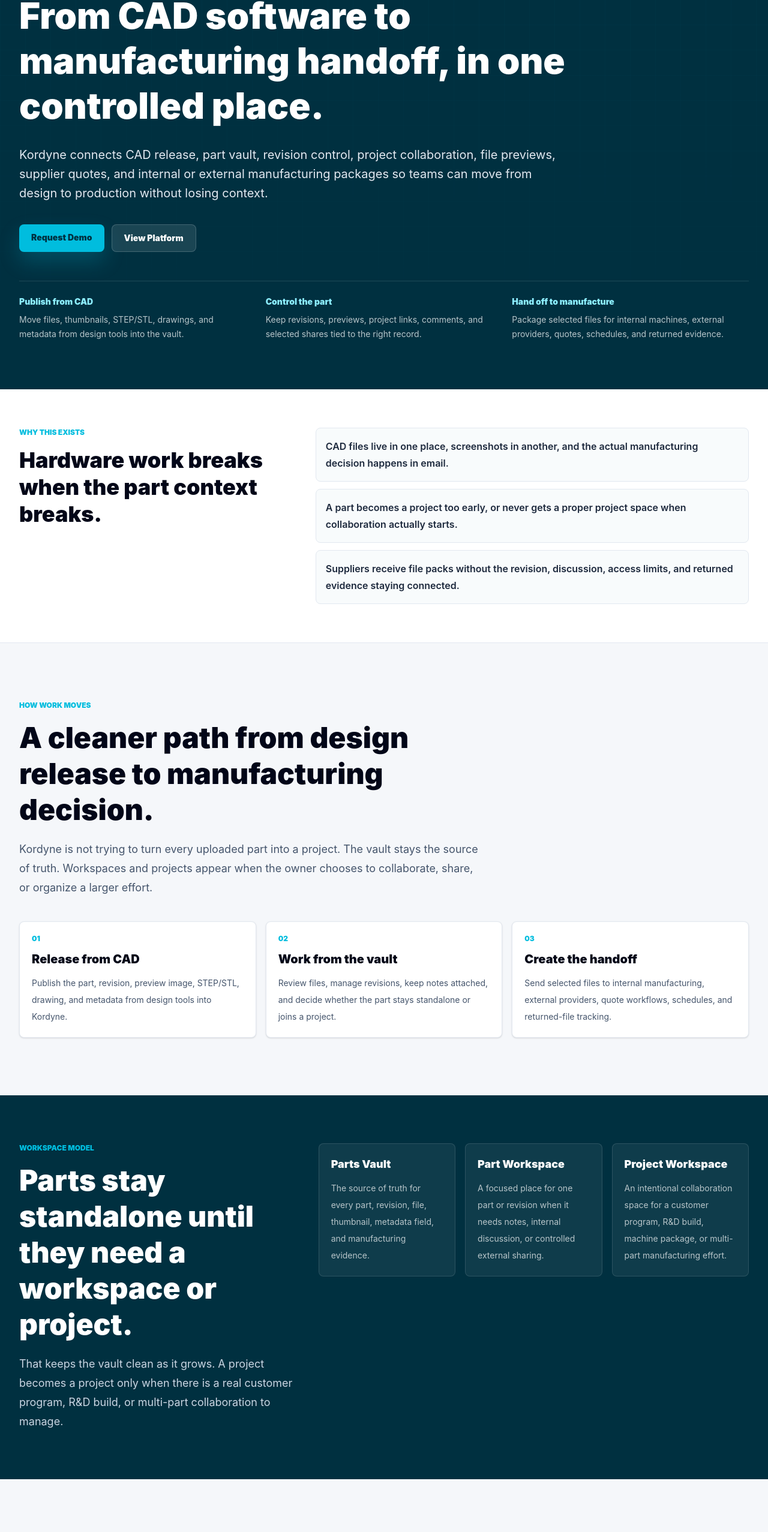
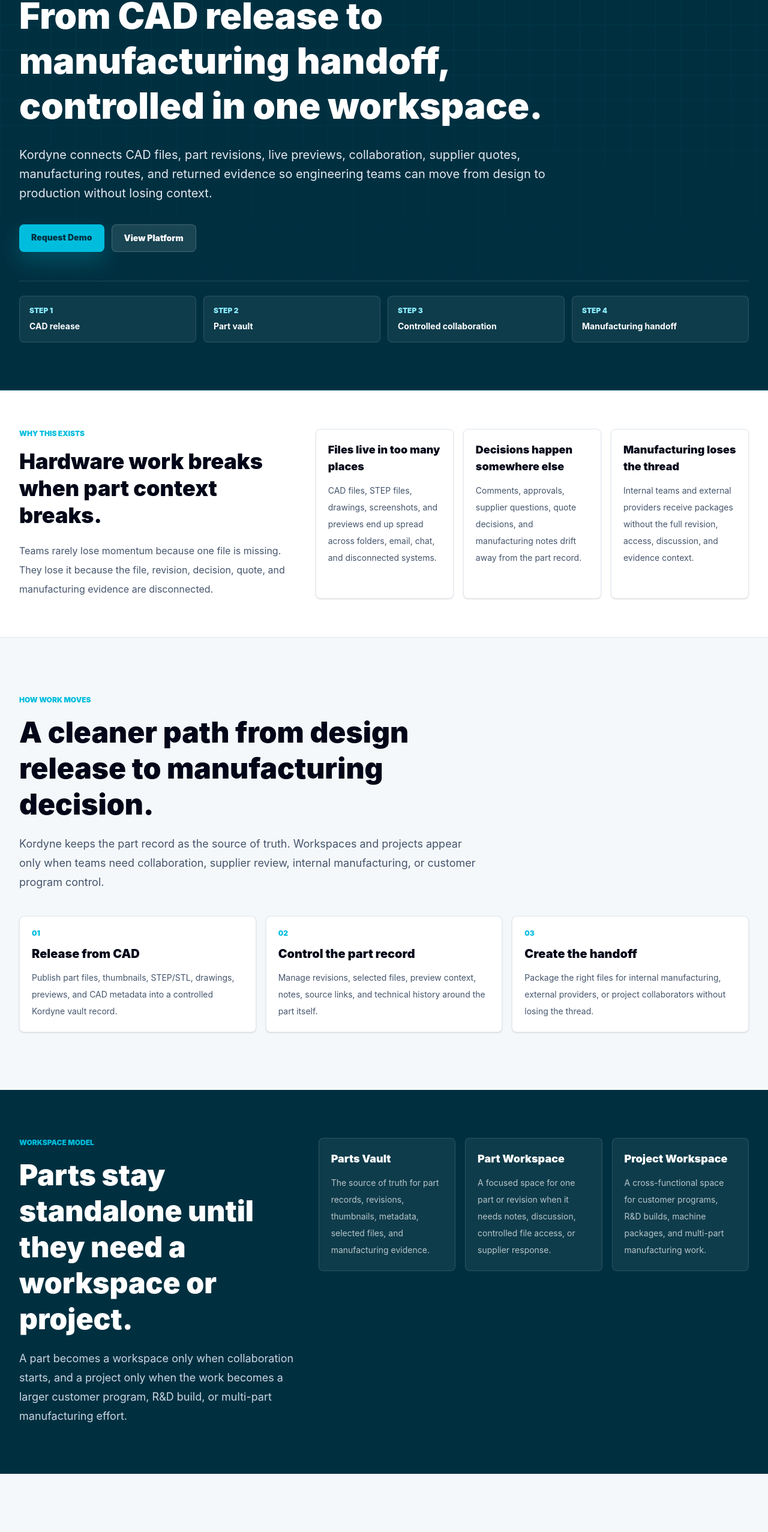
Before and after one commit to SpeedZone169/kordyne, a Next.js app: page / in a window 1280 px wide. Shown: the part 212-2766 px from the top of the page at 60% size. Built offline with nearby package versions, Linux system fonts and the light colour scheme; no server answers.

Commit message:
Refresh homepage landing page

```diff
--- a/app/page.tsx
+++ b/app/page.tsx
@@ -1,11 +1,18 @@
+import type { Metadata } from "next";
 import Link from "next/link";
 import Navbar from "../components/Navbar";
 import Footer from "../components/Footer";
 import { WorkflowShowcase } from "@/components/MarketingShowcase";
 
+export const metadata: Metadata = {
+  title: "Kordyne | CAD-to-Manufacturing Workspace for Engineering Teams",
+  description:
+    "Kordyne helps engineering teams control CAD releases, part revisions, selected file sharing, supplier collaboration, internal manufacturing handoff, and returned manufacturing evidence.",
+};
+
 function Eyebrow({ children }: { children: React.ReactNode }) {
   return (
-    <p className="text-xs font-black uppercase text-[#00bdde]">
+    <p className="text-xs font-black uppercase tracking-normal text-[#00bdde]">
       {children}
     </p>
   );
@@ -15,18 +22,22 @@
   eyebrow,
   title,
   body,
+  align = "left",
 }: {
   eyebrow: string;
   title: string;
   body: string;
+  align?: "left" | "center";
 }) {
   return (
-    <div className="max-w-3xl">
+    <div className={align === "center" ? "mx-auto max-w-3xl text-center" : "max-w-3xl"}>
       <Eyebrow>{eyebrow}</Eyebrow>
-      <h2 className="mt-4 text-4xl font-black leading-tight text-slate-950 sm:text-5xl">
+      <h2 className="mt-4 text-3xl font-black leading-tight text-slate-950 sm:text-4xl lg:text-5xl">
         {title}
       </h2>
-      <p className="mt-5 text-lg leading-8 text-slate-600">{body}</p>
+      <p className="mt-5 text-base leading-8 text-slate-600 sm:text-lg">
+        {body}
+      </p>
     </div>
   );
 }
@@ -46,64 +57,99 @@
   );
 }
 
-const heroProofPoints = [
-  [
-    "Publish from CAD",
-    "Move files, thumbnails, STEP/STL, drawings, and metadata from design tools into the vault.",
-  ],
-  [
-    "Control the part",
-    "Keep revisions, previews, project links, comments, and selected shares tied to the right record.",
-  ],
-  [
-    "Hand off to manufacture",
-    "Package selected files for internal machines, external providers, quotes, schedules, and returned evidence.",
-  ],
+function DarkCard({
+  title,
+  body,
+}: {
+  title: string;
+  body: string;
+}) {
+  return (
+    <article className="rounded-[8px] border border-white/12 bg-white/[0.06] p-5">
+      <h3 className="text-lg font-black text-white">{title}</h3>
+      <p className="mt-3 text-sm leading-7 text-white/70">{body}</p>
+    </article>
+  );
+}
+
+const heroSignals = [
+  "CAD release",
+  "Part vault",
+  "Controlled collaboration",
+  "Manufacturing handoff",
 ];
 
-const painPoints = [
-  "CAD files live in one place, screenshots in another, and the actual manufacturing decision happens in email.",
-  "A part becomes a project too early, or never gets a proper project space when collaboration actually starts.",
-  "Suppliers receive file packs without the revision, discussion, access limits, and returned evidence staying connected.",
+const problemCards = [
+  {
+    title: "Files live in too many places",
+    body: "CAD files, STEP files, drawings, screenshots, and previews end up spread across folders, email, chat, and disconnected systems.",
+  },
+  {
+    title: "Decisions happen somewhere else",
+    body: "Comments, approvals, supplier questions, quote decisions, and manufacturing notes drift away from the part record.",
+  },
+  {
+    title: "Manufacturing loses the thread",
+    body: "Internal teams and external providers receive packages without the full revision, access, discussion, and evidence context.",
+  },
 ];
 
 const workflowSteps = [
   {
     number: "01",
     title: "Release from CAD",
-    body: "Publish the part, revision, preview image, STEP/STL, drawing, and metadata from design tools into Kordyne.",
+    body: "Publish part files, thumbnails, STEP/STL, drawings, previews, and CAD metadata into a controlled Kordyne vault record.",
   },
   {
     number: "02",
-    title: "Work from the vault",
-    body: "Review files, manage revisions, keep notes attached, and decide whether the part stays standalone or joins a project.",
+    title: "Control the part record",
+    body: "Manage revisions, selected files, preview context, notes, source links, and technical history around the part itself.",
   },
   {
     number: "03",
     title: "Create the handoff",
-    body: "Send selected files to internal manufacturing, external providers, quote workflows, schedules, and returned-file tracking.",
+    body: "Package the right files for internal manufacturing, external providers, or project collaborators without losing the thread.",
   },
 ];
 
 const workspaceTypes = [
   {
     title: "Parts Vault",
-    body: "The source of truth for every part, revision, file, thumbnail, metadata field, and manufacturing evidence.",
+    body: "The source of truth for part records, revisions, thumbnails, metadata, selected files, and manufacturing evidence.",
   },
   {
     title: "Part Workspace",
-    body: "A focused place for one part or revision when it needs notes, internal discussion, or controlled external sharing.",
+    body: "A focused space for one part or revision when it needs notes, discussion, controlled file access, or supplier response.",
   },
   {
     title: "Project Workspace",
-    body: "An intentional collaboration space for a customer program, R&D build, machine package, or multi-part manufacturing effort.",
+    body: "A cross-functional space for customer programs, R&D builds, machine packages, and multi-part manufacturing work.",
   },
 ];
 
-const handoffRoutes = [
+const connectorFeatures = [
+  {
+    title: "Publish from CAD",
+    body: "Send files, previews, thumbnails, properties, and revision context from CAD into a controlled part record.",
+  },
+  {
+    title: "Pull from the vault",
+    body: "Find existing part records and bring controlled files back into the design environment when work resumes.",
+  },
+  {
+    title: "Compare revisions",
+    body: "Check whether the CAD model and vault record are aligned before downstream manufacturing work begins.",
+  },
+  {
+    title: "Keep the source linked",
+    body: "Maintain the relationship between CAD documents, part records, revisions, and manufacturing activity.",
+  },
+];
+
+const manufacturingRoutes = [
   {
     title: "Internal manufacturing",
-    body: "Route work to internal machines, schedules, capabilities, and factory resources without losing the source part context.",
+    body: "Route work to internal machines, schedules, capabilities, and factory resources while retaining source part context.",
   },
   {
     title: "External providers",
@@ -111,32 +157,76 @@
   },
   {
     title: "Project collaboration",
-    body: "Bring customers, vendors, consultants, and internal teams into the right project or part workspace instead of the full vault.",
+    body: "Move parts into a project workspace when R&D, customers, consultants, or internal teams need to work together.",
   },
+];
+
+const collaborationControls = [
+  {
+    title: "Selected file access",
+    body: "Share only the files, previews, drawings, and metadata required for the task.",
+  },
+  {
+    title: "Threaded context",
+    body: "Keep notes, clarifications, quotes, returned files, and manufacturing decisions connected to the part.",
+  },
+  {
+    title: "Provider response",
+    body: "Give providers a focused workspace to review packages, ask questions, quote, and return evidence.",
+  },
+  {
+    title: "Project continuity",
+    body: "Link standalone parts to larger projects without duplicating the vault record.",
+  },
+];
+
+const teamCards = [
+  {
+    title: "Engineering",
+    body: "Release CAD data, manage revisions, and keep part records clean before work moves downstream.",
+  },
+  {
+    title: "R&D",
+    body: "Create focused workspaces for prototypes, trials, build reviews, and technical collaboration.",
+  },
+  {
+    title: "Manufacturing",
+    body: "Receive controlled packages with the correct revision, drawings, files, and context.",
+  },
+  {
+    title: "Providers",
+    body: "Review selected files, ask questions, submit quotes, and return manufacturing evidence in one place.",
+  },
+];
+
+const securityControls = [
+  "Role-based access",
+  "Selected exposure",
+  "Revision-aware records",
+  "Audit-ready foundation",
 ];
 
 export default function Home() {
   return (
-    <main className="min-h-screen bg-[#f5f7fa] text-slate-900">
+    <main className="min-h-screen bg-[#f5f8fa] text-slate-900">
       <Navbar />
 
       <section className="relative overflow-hidden bg-[#003040] text-white">
-        <div className="absolute inset-0 opacity-35">
-          <div className="absolute inset-0 kordyne-grid-bg" />
-        </div>
+        <div className="absolute inset-0 kordyne-grid-bg opacity-70" />
+        <div className="absolute inset-x-0 bottom-0 h-px bg-[#00bdde]/35" />
 
         <div className="relative mx-auto max-w-7xl px-5 py-16 sm:px-6 lg:px-8 lg:py-20">
           <div className="max-w-5xl">
             <Eyebrow>CAD-to-manufacturing workspace</Eyebrow>
             <h1 className="mt-5 max-w-5xl text-4xl font-black leading-tight text-white sm:text-5xl lg:text-6xl">
-              From CAD software to manufacturing handoff, in one controlled
-              place.
+              From CAD release to manufacturing handoff, controlled in one
+              workspace.
             </h1>
             <p className="mt-7 max-w-4xl text-lg leading-8 text-slate-200 sm:text-xl">
-              Kordyne connects CAD release, part vault, revision control,
-              project collaboration, file previews, supplier quotes, and
-              internal or external manufacturing packages so teams can move
-              from design to production without losing context.
+              Kordyne connects CAD files, part revisions, live previews,
+              collaboration, supplier quotes, manufacturing routes, and returned
+              evidence so engineering teams can move from design to production
+              without losing context.
             </p>
 
             <div className="mt-9 flex flex-wrap gap-3">
@@ -155,13 +245,21 @@
             </div>
           </div>
 
-          <div className="mt-12 grid gap-4 border-t border-white/12 pt-6 md:grid-cols-3">
-            {heroProofPoints.map(([title, body]) => (
-              <div key={title} className="max-w-sm">
-                <p className="text-sm font-black text-[#8ceeff]">{title}</p>
-                <p className="mt-2 text-sm leading-6 text-white/72">{body}</p>
+          <div className="mt-12 border-t border-white/12 pt-6">
+            <div className="grid gap-3 md:grid-cols-4">
+              {heroSignals.map((signal, index) => (
+                <div
+                  key={signal}
+                  className="kordyne-animate-in rounded-[8px] border border-white/12 bg-white/[0.06] p-4"
+                  style={{ animationDelay: `${index * 90}ms` }}
+                >
+                  <p className="text-xs font-black uppercase text-[#8ceeff]">
+                    Step {index + 1}
+                  </p>
+                  <p className="mt-2 text-sm font-bold text-white">{signal}</p>
                 </div>
               ))}
+            </div>
           </div>
         </div>
       </section>
@@ -170,19 +268,19 @@
         <div className="mx-auto grid max-w-7xl gap-8 px-5 py-14 sm:px-6 lg:grid-cols-[0.78fr_1.22fr] lg:px-8 lg:py-16">
           <div>
             <Eyebrow>Why this exists</Eyebrow>
-            <h2 className="mt-4 text-4xl font-black leading-tight text-slate-950">
-              Hardware work breaks when the part context breaks.
+            <h2 className="mt-4 text-3xl font-black leading-tight text-slate-950 sm:text-4xl">
+              Hardware work breaks when part context breaks.
             </h2>
+            <p className="mt-5 text-base leading-8 text-slate-600">
+              Teams rarely lose momentum because one file is missing. They lose
+              it because the file, revision, decision, quote, and manufacturing
+              evidence are disconnected.
+            </p>
           </div>
 
-          <div className="grid gap-3">
-            {painPoints.map((item) => (
-              <div
-                key={item}
-                className="rounded-[8px] border border-slate-200 bg-[#f8fbfc] p-4 text-base font-semibold leading-7 text-slate-800"
-              >
-                {item}
-              </div>
+          <div className="grid gap-4 md:grid-cols-3">
+            {problemCards.map((item) => (
+              <FeatureCard key={item.title} title={item.title} body={item.body} />
             ))}
           </div>
         </div>
@@ -192,7 +290,7 @@
         <SectionIntro
           eyebrow="How work moves"
           title="A cleaner path from design release to manufacturing decision."
-          body="Kordyne is not trying to turn every uploaded part into a project. The vault stays the source of truth. Workspaces and projects appear when the owner chooses to collaborate, share, or organize a larger effort."
+          body="Kordyne keeps the part record as the source of truth. Workspaces and projects appear only when teams need collaboration, supplier review, internal manufacturing, or customer program control."
         />
 
         <div className="mt-10 grid gap-4 lg:grid-cols-3">
@@ -218,29 +316,19 @@
           <div className="grid gap-10 lg:grid-cols-[0.78fr_1.22fr] lg:items-start">
             <div>
               <Eyebrow>Workspace model</Eyebrow>
-              <h2 className="mt-4 text-4xl font-black leading-tight text-white sm:text-5xl">
+              <h2 className="mt-4 text-3xl font-black leading-tight text-white sm:text-4xl lg:text-5xl">
                 Parts stay standalone until they need a workspace or project.
               </h2>
-              <p className="mt-5 text-lg leading-8 text-slate-300">
-                That keeps the vault clean as it grows. A project becomes a
-                project only when there is a real customer program, R&D build,
-                or multi-part collaboration to manage.
+              <p className="mt-5 text-base leading-8 text-slate-300 sm:text-lg">
+                A part becomes a workspace only when collaboration starts, and a
+                project only when the work becomes a larger customer program,
+                R&D build, or multi-part manufacturing effort.
               </p>
             </div>
 
             <div className="grid gap-4 md:grid-cols-3">
               {workspaceTypes.map((item) => (
-                <article
-                  key={item.title}
-                  className="rounded-[8px] border border-white/12 bg-white/[0.06] p-5"
-                >
-                  <h3 className="text-lg font-black text-white">
-                    {item.title}
-                  </h3>
-                  <p className="mt-3 text-sm leading-7 text-white/70">
-                    {item.body}
-                  </p>
-                </article>
+                <DarkCard key={item.title} title={item.title} body={item.body} />
               ))}
             </div>
           </div>
@@ -251,28 +339,40 @@
         <div className="grid gap-10 lg:grid-cols-[0.9fr_1.1fr] lg:items-center">
           <div>
             <SectionIntro
-              eyebrow="Manufacturing handoff"
-              title="Package the right files for the right route."
-              body="Once the part context is controlled, Kordyne helps teams move toward production without uncontrolled folders, stale revisions, or supplier conversations floating outside the record."
+              eyebrow="CAD connectors"
+              title="Start from the tools engineers already use."
+              body="Kordyne connects CAD software to the vault so engineers can publish part data, preview files, metadata, and revisions without rebuilding context manually later."
             />
 
-            <div className="mt-8 grid gap-4">
-              {handoffRoutes.map((route) => (
-                <FeatureCard
-                  key={route.title}
-                  title={route.title}
-                  body={route.body}
-                />
+            <div className="mt-8 grid gap-4 md:grid-cols-2">
+              {connectorFeatures.map((item) => (
+                <FeatureCard key={item.title} title={item.title} body={item.body} />
               ))}
             </div>
           </div>
 
-          <WorkflowShowcase variant="platform" compact />
+          <WorkflowShowcase variant="hero" compact />
         </div>
       </section>
 
       <section className="border-y border-slate-200 bg-white py-16 lg:py-20">
         <div className="mx-auto max-w-7xl px-5 sm:px-6 lg:px-8">
+          <SectionIntro
+            eyebrow="Manufacturing handoff"
+            title="Package the right files for the right manufacturing route."
+            body="Once part context is controlled, Kordyne helps teams move toward production without uncontrolled folders, stale revisions, or supplier conversations floating outside the record."
+            align="center"
+          />
+
+          <div className="mt-10 grid gap-4 lg:grid-cols-3">
+            {manufacturingRoutes.map((route) => (
+              <FeatureCard key={route.title} title={route.title} body={route.body} />
+            ))}
+          </div>
+        </div>
+      </section>
+
+      <section className="mx-auto max-w-7xl px-5 py-16 sm:px-6 lg:px-8 lg:py-24">
         <div className="grid gap-10 lg:grid-cols-[0.82fr_1.18fr] lg:items-start">
           <SectionIntro
             eyebrow="Controlled collaboration"
@@ -281,39 +381,67 @@
           />
 
           <div className="grid gap-4 md:grid-cols-2">
-              <FeatureCard
-                title="Selected file access"
-                body="Share metadata, previews, selected files, or downloadable selected files without broad vault visibility."
-              />
-              <FeatureCard
-                title="Threaded context"
-                body="Keep comments, clarifications, quotes, and returned files attached to the part or project where the decision happened."
-              />
-              <FeatureCard
-                title="Provider response"
-                body="Give manufacturers a focused workspace to review packages, ask questions, quote, and return evidence."
-              />
-              <FeatureCard
-                title="Project continuity"
-                body="When a standalone part becomes part of a larger effort, link it to a project without duplicating the vault record."
-              />
-            </div>
+            {collaborationControls.map((item) => (
+              <FeatureCard key={item.title} title={item.title} body={item.body} />
+            ))}
           </div>
         </div>
       </section>
 
-      <section className="mx-auto max-w-7xl px-5 py-16 sm:px-6 lg:px-8 lg:py-20">
+      <section className="bg-[#edf8fb] py-16 lg:py-20">
+        <div className="mx-auto max-w-7xl px-5 sm:px-6 lg:px-8">
+          <SectionIntro
+            eyebrow="Built for hardware teams"
+            title="For teams moving parts from design to production."
+            body="Kordyne helps engineering, R&D, manufacturing, procurement, and provider teams work from the same controlled part context."
+            align="center"
+          />
+
+          <div className="mt-10 grid gap-4 md:grid-cols-2 lg:grid-cols-4">
+            {teamCards.map((item) => (
+              <FeatureCard key={item.title} title={item.title} body={item.body} />
+            ))}
+          </div>
+        </div>
+      </section>
+
+      <section className="mx-auto max-w-7xl px-5 py-16 sm:px-6 lg:px-8 lg:py-24">
+        <div className="grid gap-10 lg:grid-cols-[0.9fr_1.1fr] lg:items-center">
+          <div>
+            <SectionIntro
+              eyebrow="Control by design"
+              title="Built for controlled engineering collaboration."
+              body="Kordyne is designed to reduce uncontrolled file sharing and keep sensitive engineering work connected to clear access, revision, and handoff records."
+            />
+
+            <div className="mt-8 grid gap-3 sm:grid-cols-2">
+              {securityControls.map((item) => (
+                <div
+                  key={item}
+                  className="rounded-[8px] border border-slate-200 bg-white p-4 text-sm font-black text-slate-950 shadow-sm"
+                >
+                  {item}
+                </div>
+              ))}
+            </div>
+          </div>
+
+          <WorkflowShowcase variant="enterprise" compact />
+        </div>
+      </section>
+
+      <section className="mx-auto max-w-7xl px-5 pb-16 sm:px-6 lg:px-8 lg:pb-20">
         <div className="rounded-[8px] bg-[#003040] p-6 text-white shadow-[0_22px_60px_rgba(0,48,64,0.18)] lg:p-10">
           <div className="grid gap-8 lg:grid-cols-[1fr_0.46fr] lg:items-center">
             <div>
               <Eyebrow>Built for the workflow ahead</Eyebrow>
-              <h2 className="mt-4 text-4xl font-black leading-tight text-white">
+              <h2 className="mt-4 text-3xl font-black leading-tight text-white sm:text-4xl">
                 Bring CAD release, part truth, collaboration, and manufacturing
-                handoff into one operating layer.
+                handoff into one controlled layer.
               </h2>
-              <p className="mt-5 max-w-3xl text-lg leading-8 text-slate-300">
+              <p className="mt-5 max-w-3xl text-base leading-8 text-slate-300 sm:text-lg">
                 Start with the vault. Add part workspaces when collaboration
-                starts. Create projects when the work becomes a real program.
+                begins. Create projects when the work becomes a real program.
               </p>
             </div>
             <div className="flex flex-col gap-3">
--- a/components/Footer.tsx
+++ b/components/Footer.tsx
@@ -11,8 +11,8 @@
               &copy; 2026 Kordyne. All rights reserved.
             </p>
             <p className="mt-3 text-sm leading-7 text-slate-600">
-              Digital thread infrastructure for advanced parts, controlled
-              collaboration, and manufacturing execution.
+              CAD-to-manufacturing workspace for controlled part records,
+              revision-aware collaboration, and manufacturing execution.
             </p>
           </div>
 
```
Lines whose indentation alone changed are shown as unchanged.
